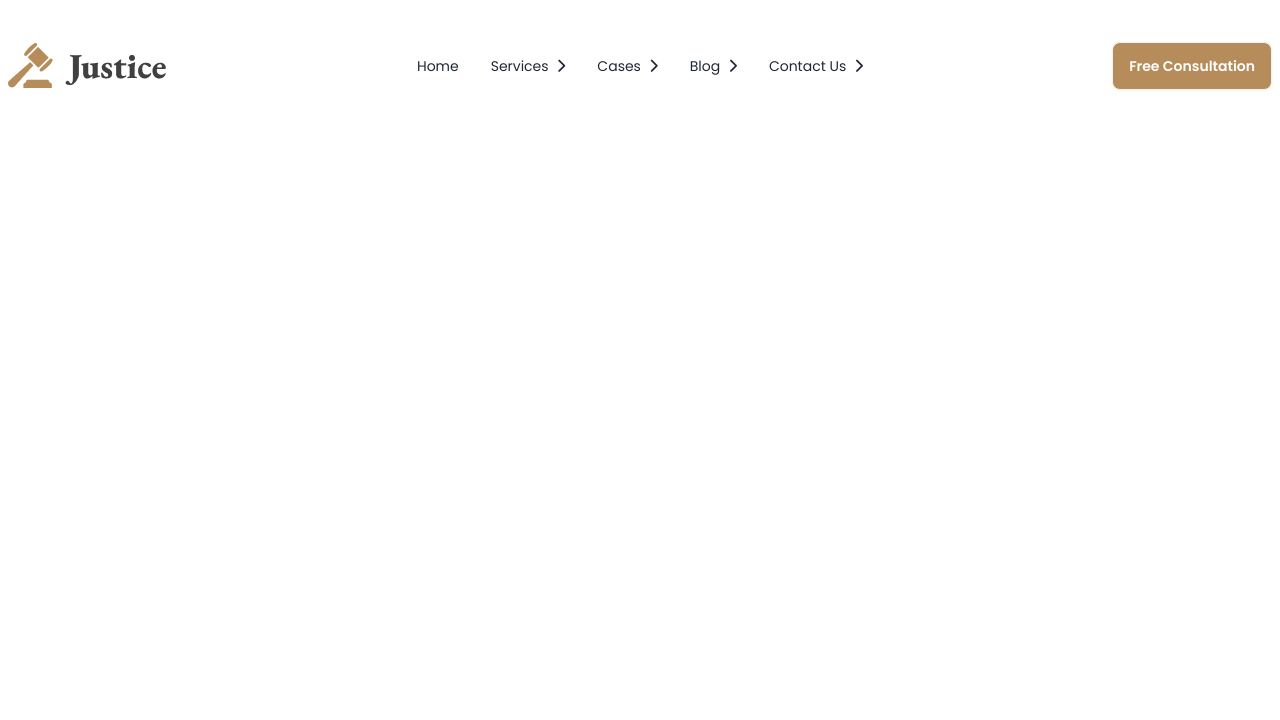
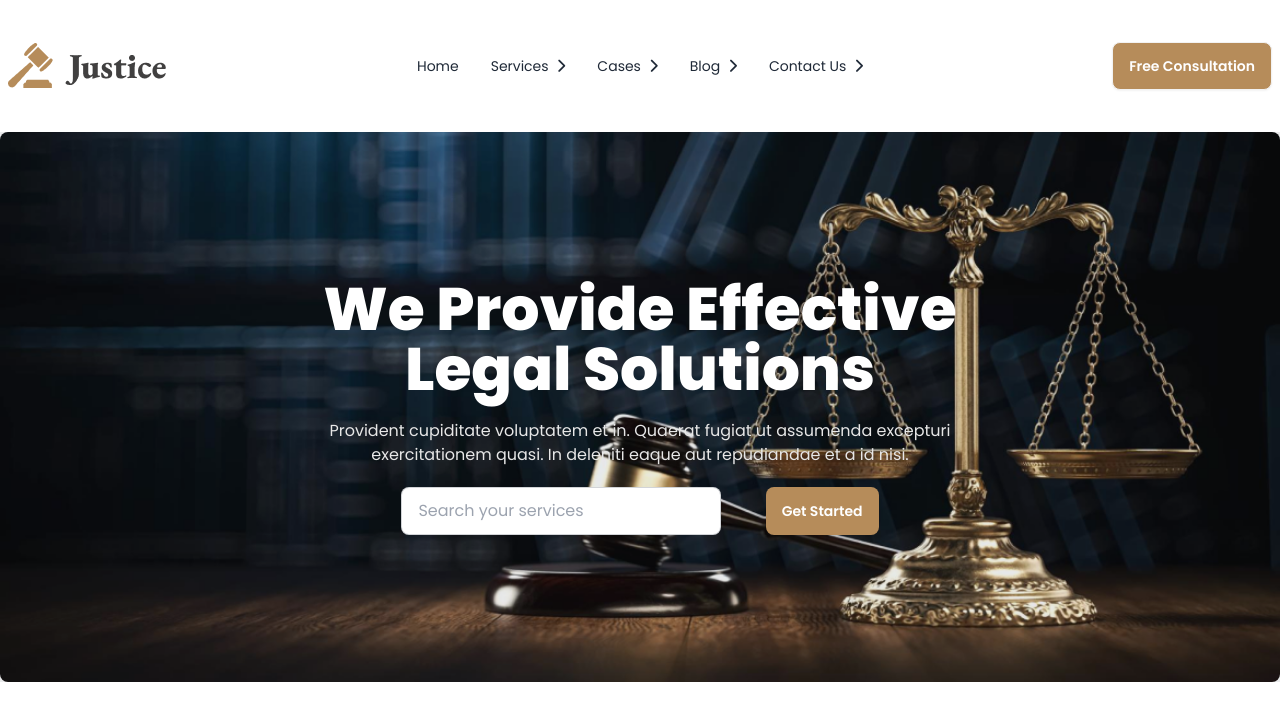
Before and after one commit to giash459/legal-solution, a plain HTML site: page index.html in a window 1280 px wide. Drawn offline with nearby package versions, Linux system fonts and the light colour scheme.

Commit message:
banner section complete

```diff
--- a/index.html
+++ b/index.html
@@ -20,6 +20,7 @@
         .font-eb-garamond {
             font-family: "EB Garamond", serif;
         }
+
         .font-poppins {
             font-family: "Poppins", serif;
         }
@@ -31,7 +32,7 @@
                     colors: {
                         clifford: '#da373d',
                         'color-gold': 'rgb(182, 140, 90)',
-                        'color-deep': 'rgb(243, 243, 243)',
+                        'color-dark': '#E7E7E7',
                     }
                 }
             }
@@ -45,7 +46,7 @@
     <!-- header section -->
     <header class="container mx-auto">
         <!-- navbar section -->
-        <nav class="mt-8">
+        <nav class="my-8">
             <div class="navbar bg-base-100">
                 <div class="navbar-start">
                     <div class="dropdown">
@@ -83,6 +84,26 @@
                 </div>
             </div>
         </nav>
+        <!-- banner section -->
+        <div>
+            <div class="hero h-full lg:h-[550px] rounded-lg"
+                style="background-image: url('images/banner.png');">
+                <div class="hero-overlay bg-opacity-10"></div>
+                <div class="hero-content text-neutral-content text-center">
+                    <div class="max-w-2xl text-white">
+                        <h1 class="mb-5 text-2xl md:text-3xl lg:text-6xl font-bold lg:font-extrabold">We Provide Effective <br> Legal Solutions</h1>
+                        <p class="mb-5 text-color-dark">
+                            Provident cupiditate voluptatem et in. Quaerat fugiat ut assumenda excepturi exercitationem
+                            quasi. In deleniti eaque aut repudiandae et a id nisi.
+                        </p>
+                        <div>
+                            <input type="text" placeholder="Search your services" class="input input-bordered w-[200px] md:w-full max-w-xs" />
+                            <button class="btn bg-color-gold text-white border-none md:ml-5 lg:ml-10">Get Started</button>
+                        </div>
+                    </div>
+                </div>
+            </div>
+        </div>
     </header>
     <!-- main section -->
     <!-- footer section -->
```
